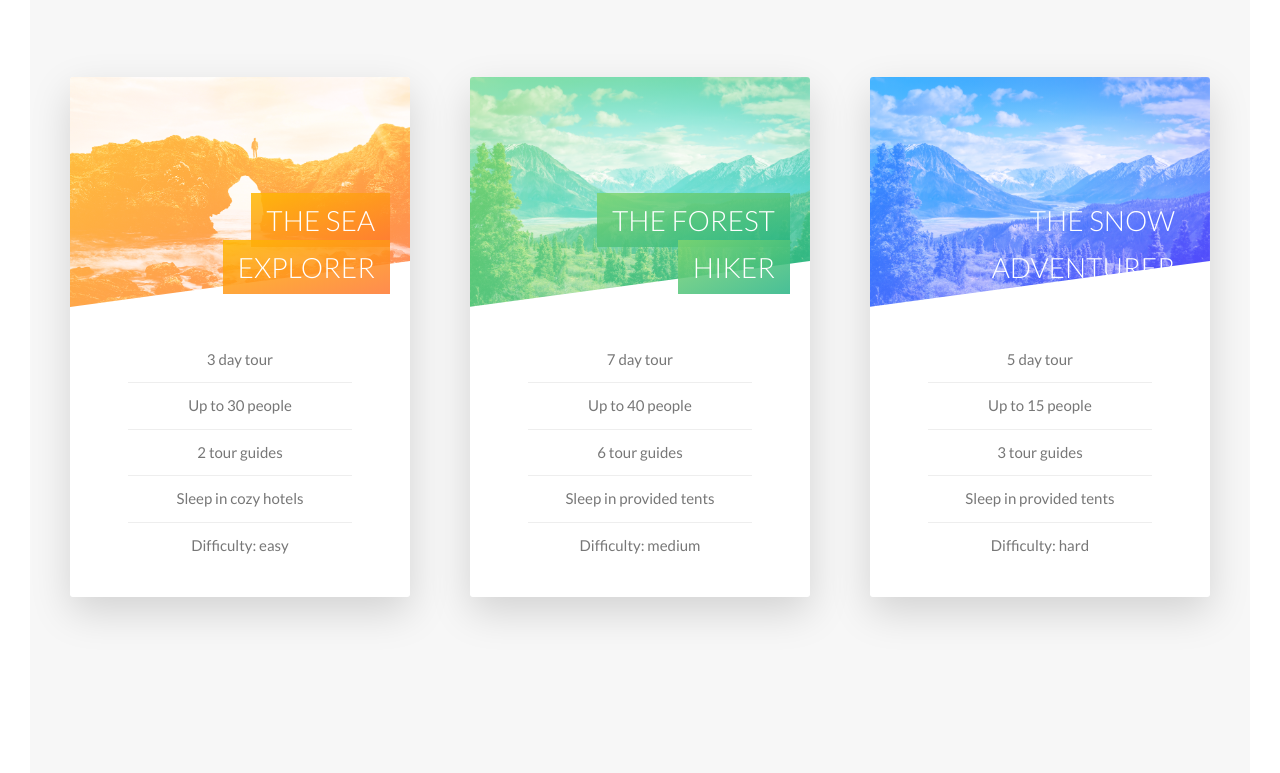
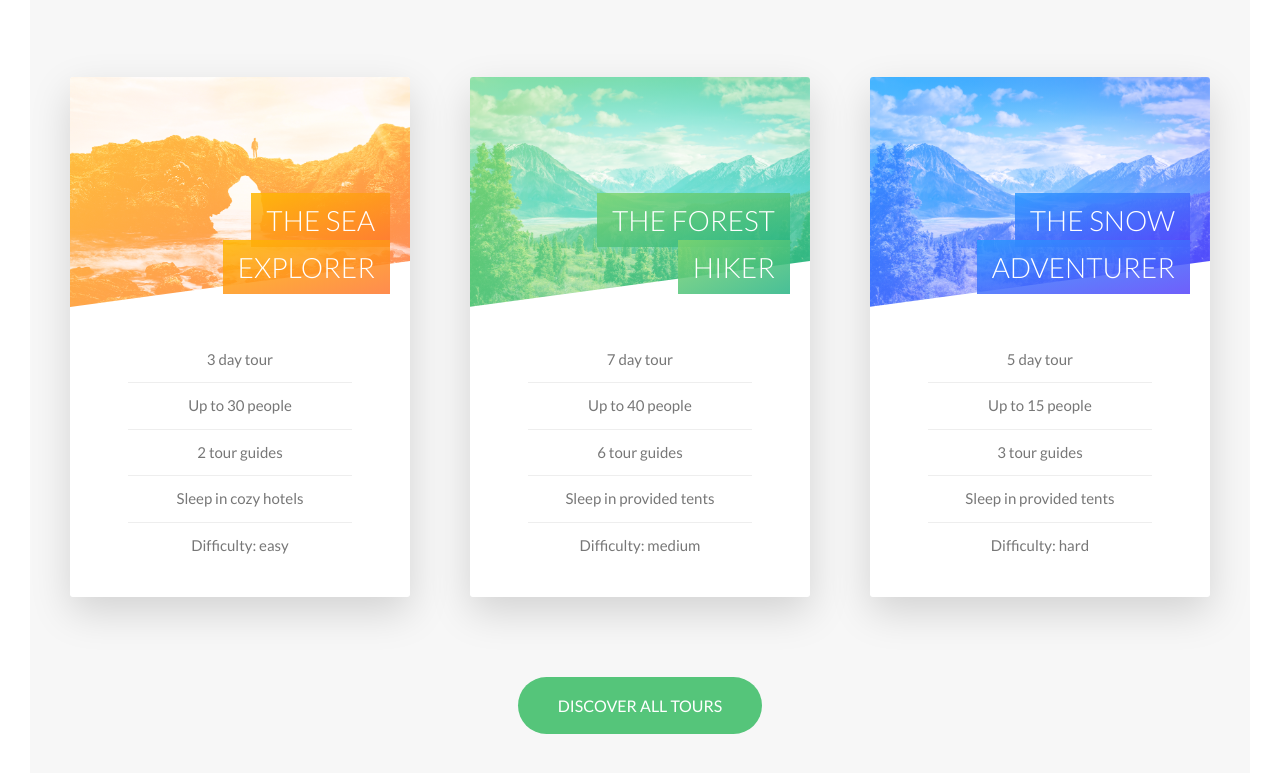
Before and after one commit to ayubali9996/Natours, a website: page index.html in a window 1280 px wide. Shown: the part 2374-3147 px from the top of the page. Drawn offline with Linux system fonts and the light colour scheme.

Commit message:
finished all the basic stuff now for the story second and footer.

```diff
--- a/index.html
+++ b/index.html
@@ -69,7 +69,6 @@
                         </div>
                     </div>
                 </div>
-
             </section>
 
             <!-- Feature cards -->
@@ -181,7 +180,7 @@
                                 <div class="card__cta">
                                     <div class="card__price-box">
                                         <p class="card__price-only">Only</p>
-                                        <p class="card__price-value">$297</p>
+                                        <p class="card__price-value">$497</p>
                                     </div>
                                     <a href="#" class="btn btn--white">Book Now!</a>
                                 </div>
@@ -212,14 +211,16 @@
                                 <div class="card__cta">
                                     <div class="card__price-box">
                                         <p class="card__price-only">Only</p>
-                                        <p class="card__price-value">$297</p>
+                                        <p class="card__price-value">$897</p>
                                     </div>
                                     <a href="#" class="btn btn--white">Book Now!</a>
                                 </div>
                             </div>
                         </div>
                     </div>
-
+                </div>
+                <div class="u-center-text u-margin-top-big">
+                        <a href="#" class="btn btn--green">Discover all tours</a>
                 </div>
             </section>
         </main>
--- a/sass/base/_utilities.scss
+++ b/sass/base/_utilities.scss
@@ -2,3 +2,5 @@
 .u-margin-bottom-big{margin-bottom:8rem;}
 .u-margin-bottom-medium{margin-bottom:4rem;}
 .u-margin-bottom-small{margin-bottom:1.5rem;}
+
+.u-margin-top-big{margin-top:8rem;}
--- a/sass/components/_button.scss
+++ b/sass/components/_button.scss
@@ -29,6 +29,14 @@
 
         &::after{
             background-color:$color-white;
+        }
+    }
+    &--green{
+        background-color: $color-primary;
+        color: $color-white;
+
+        &::after{
+            background-color:$color-primary;
         }
     }
     &::after{
--- a/sass/components/_card.scss
+++ b/sass/components/_card.scss
@@ -25,13 +25,19 @@
             transform: rotateY(180deg);
 
             &-1{
-                background-image: linear-gradient(to right bottom, $color-secondary-light, $color-secondary-dark);
+                background-image: linear-gradient(to right bottom,
+                $color-secondary-light,
+                $color-secondary-dark);
             }
             &-2{
-                background-image: linear-gradient(to right bottom, $color-primary-light, $color-primary-dark);
+                background-image: linear-gradient(to right bottom,
+                $color-primary-light,
+                $color-primary-dark);
             }
             &-3{
-                background-image: linear-gradient(to right bottom, $color-tertiary-light, $color-tertiary-dark);
+                background-image: linear-gradient(to right bottom,
+                $color-tertiary-light,
+                $color-tertiary-dark);
             }
         }
     }
@@ -53,14 +59,22 @@
         clip-path: polygon(0 0,100% 0 , 100% 80%, 0 100%);
 
         &--1{
-            background-image: linear-gradient(to right bottom, $color-secondary-light, $color-secondary-dark),
+            background-image: linear-gradient(to right bottom,
+            $color-secondary-light,
+            $color-secondary-dark),
             url(../img/nat-5.jpg);
         }
         &--2{
-            background-image: linear-gradient(to right bottom, $color-primary-light, $color-primary-dark),url(../img/nat-6.jpg);
+            background-image: linear-gradient(to right bottom,
+            $color-primary-light,
+            $color-primary-dark),
+            url(../img/nat-6.jpg);
         }
         &--3{
-            background-image: linear-gradient(to right bottom, $color-tertiary-light, $color-tertiary-dark), url(../img/nat-6.jpg);
+            background-image: linear-gradient(to right bottom,
+            $color-tertiary-light,
+            $color-tertiary-dark),
+             url(../img/nat-6.jpg);
         }
     }
 
@@ -79,11 +93,21 @@
     &__heading-span{
         padding:1rem 1.5rem;
         -webkit-box-decoration-break: clone;
+        box-decoration-break: clone;
         &--1{
-            background-image:linear-gradient(to right bottom, rgba($color-secondary-light, .85), rgba($color-secondary-dark,.85));
+            background-image:linear-gradient(to right bottom,
+            rgba($color-secondary-light, .85),
+            rgba($color-secondary-dark,.85));
         }
         &--2{
-            background-image:linear-gradient(to right bottom, rgba($color-primary-light, .85), rgba($color-primary-dark,.85));
+            background-image:linear-gradient(to right bottom,
+            rgba($color-primary-light, .85),
+            rgba($color-primary-dark,.85));
+        }
+        &--3{
+            background-image:linear-gradient(to right bottom,
+            rgba($color-tertiary-light, .85),
+            rgba($color-tertiary-dark,.85));
         }
     }
     &__details{
--- a/sass/pages/_home.scss
+++ b/sass/pages/_home.scss
@@ -20,6 +20,6 @@
 }
 .section-tours{
     background-color: $color-grey-light-1;
-    padding: 25rem 0 50rem 0;
+    padding: 25rem 0 15rem 0;
     margin-top: -10rem;
 }
```
Also changed, not shown: css/style.css.
